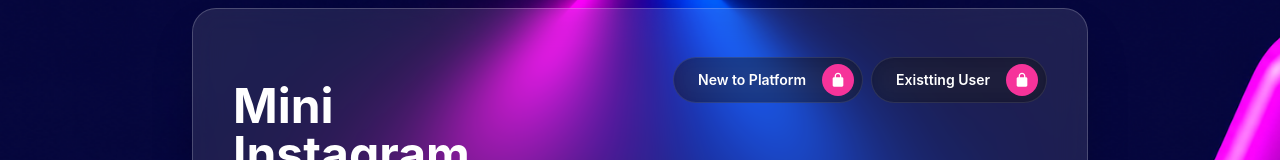
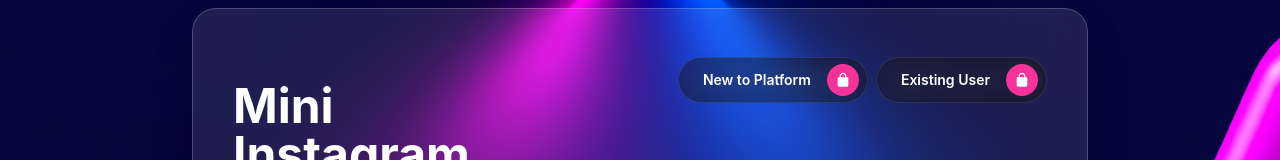
Before and after one commit to Nikhilqwert04/Mini-Instagram, a React (Vite) app in the folder frontend/: page /admin in a window 1280 px wide. Shown: the part 142-302 px from the top of the page. Built offline with nearby package versions, Linux system fonts and the light colour scheme; the HTML template or start-up script is replaced by a standard one.

Commit message:
fix: correct typo in Existing User label in admin component

```diff
--- a/frontend/src/components/authentication/admin.jsx
+++ b/frontend/src/components/authentication/admin.jsx
@@ -126,7 +126,7 @@
               className="flex items-center bg-black/40 rounded-full pl-6 pr-2 py-1.5 gap-4 border border-white/10 backdrop-blur-md cursor-pointer hover:bg-black/60 transition-colors"
               href="/signin"
             >
-              <span className="text-sm font-semibold">Existting User</span>
+              <span className="text-sm font-semibold">Existing User</span>
               <div className="bg-pink-500 rounded-full p-2">
                 <svg className="w-4 h-4 fill-current" viewBox="0 0 24 24">
                   <path d="M12 17a2 2 0 100-4 2 2 0 000 4zm6-9h-1V6c0-2.76-2.24-5-5-5S7 3.24 7 6v2H6c-1.1 0-2 .9-2 2v10c0 1.1.9 2 2 2h12c1.1 0 2-.9 2-2V10c0-1.1-.9-2-2-2zM8.9 6c0-1.71 1.39-3.1 3.1-3.1s3.1 1.39 3.1 3.1v2H8.9V6z" />
```
